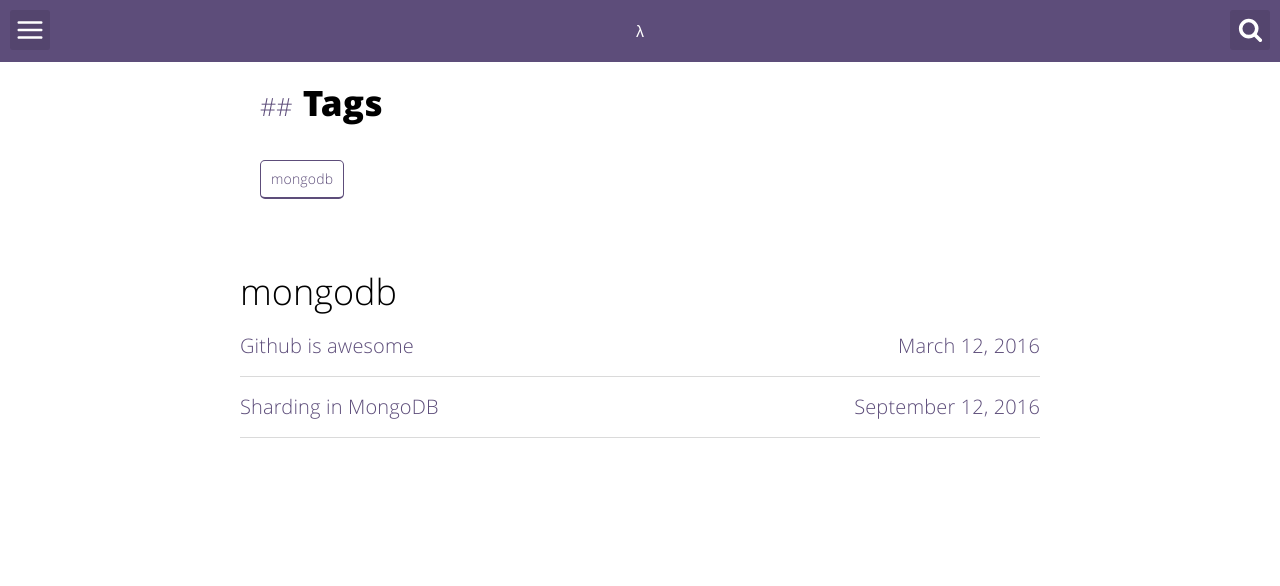
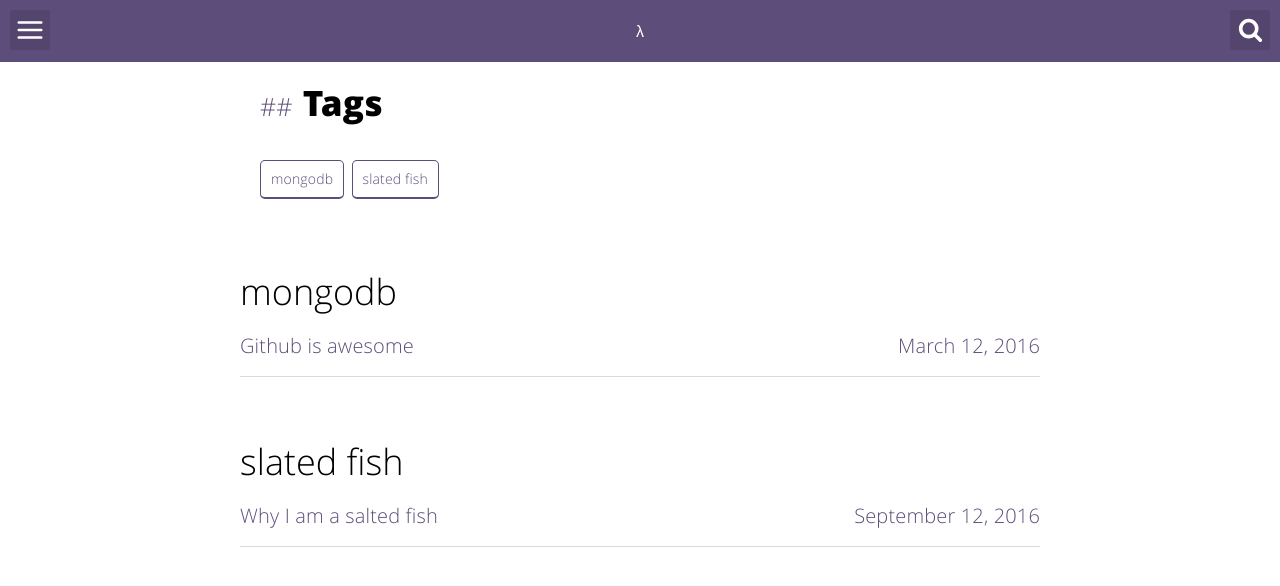
Before and after one commit to az123zx123/personal, a Jekyll site: the page built from tags.html, in a window 1280 px wide. Shown: the top 586 px of the page. Built offline with Jekyll 4.4.1, drawn with Linux system fonts in a browser that asks for light colours.

Commit message:
Update 2016-02-10-sharding.md

```diff
--- a/_posts/2016-02-10-sharding.md
+++ b/_posts/2016-02-10-sharding.md
@@ -1,10 +1,10 @@
 ---
 layout: post
-title:  "Sharding in MongoDB"
+title:  "Why I am a salted fish"
 image: ''
 date:   2016-09-12 00:06:31
 tags:
-- mongodb
+- slated fish
 description: ''
 categories:
 - Learn Jekyll
```
